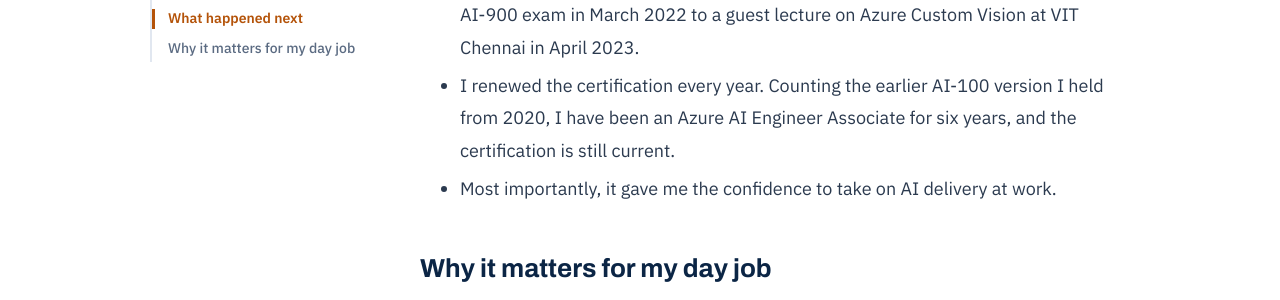
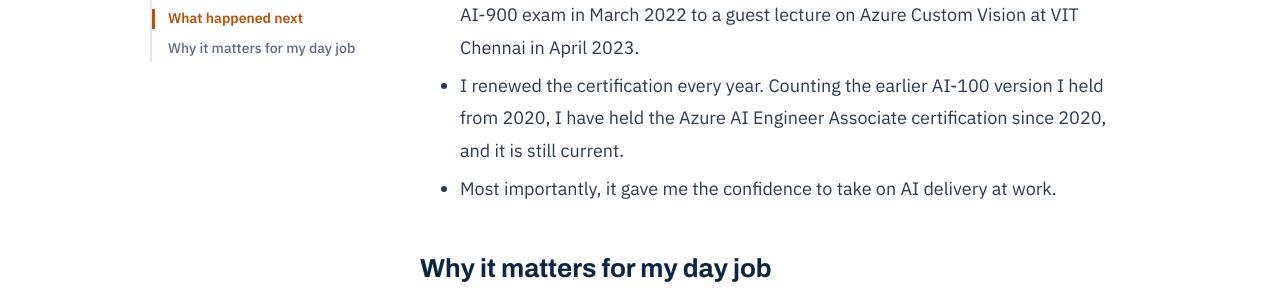
Before and after one commit to Madhan-I/Madhan-I.github.io, a Jekyll site: the page built from _posts/2026-04-21-six-months-of-doubt-azure-ai-engineer.md, in a window 1280 px wide and 900 px high, scrolled down 1553 px. Shown: the part 186-486 px from the top of the window. Built offline with Jekyll 4.4.1, drawn with Linux system fonts in a browser that asks for light colours; our own code applies the rules of GitHub Pages for plain Markdown files.

Commit message:
Azure AI post: say since 2020 instead of a year count
Co-Authored-By: Claude Opus 5.5 <noreply@anthropic.com>
Claude-Session: https://claude.ai/code/session_01MFRrTt7LBDdX57m85KHNGp

```diff
--- a/_posts/2026-04-21-six-months-of-doubt-azure-ai-engineer.md
+++ b/_posts/2026-04-21-six-months-of-doubt-azure-ai-engineer.md
@@ -32,7 +32,7 @@ What finally worked was practice tests. Not to memorize answers, but to find my
 The certificate was a beginning, not an end:
 
 - I started teaching what I'd learned, from a webinar to help people prepare for the AI-900 exam in March 2022 to a guest lecture on Azure Custom Vision at VIT Chennai in April 2023.
-- I renewed the certification every year. Counting the earlier AI-100 version I held from 2020, I have been an Azure AI Engineer Associate for six years, and the certification is still current.
+- I renewed the certification every year. Counting the earlier AI-100 version I held from 2020, I have held the Azure AI Engineer Associate certification since 2020, and it is still current.
 - Most importantly, it gave me the confidence to take on AI delivery at work.
 
 ## Why it matters for my day job
```
